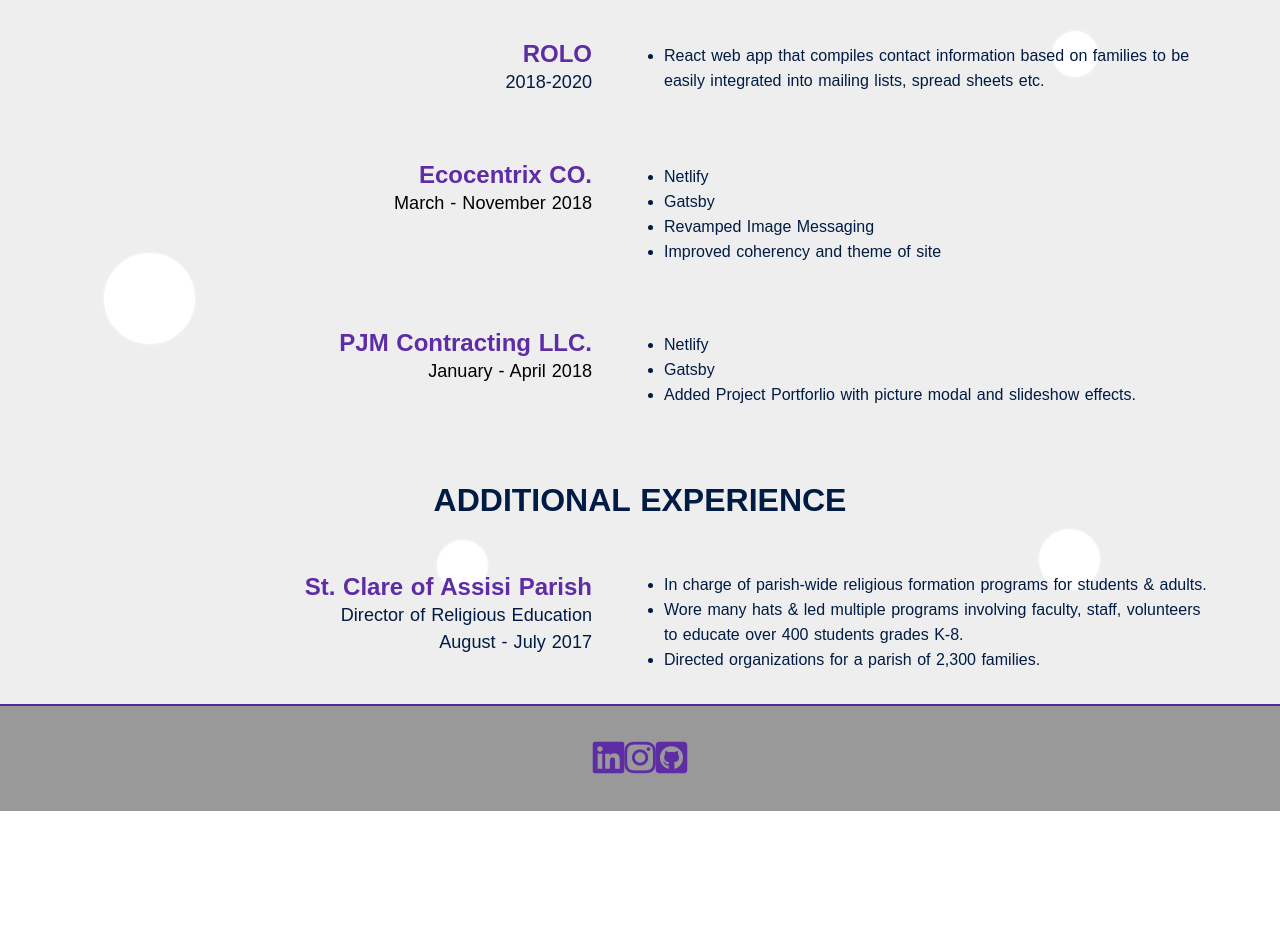
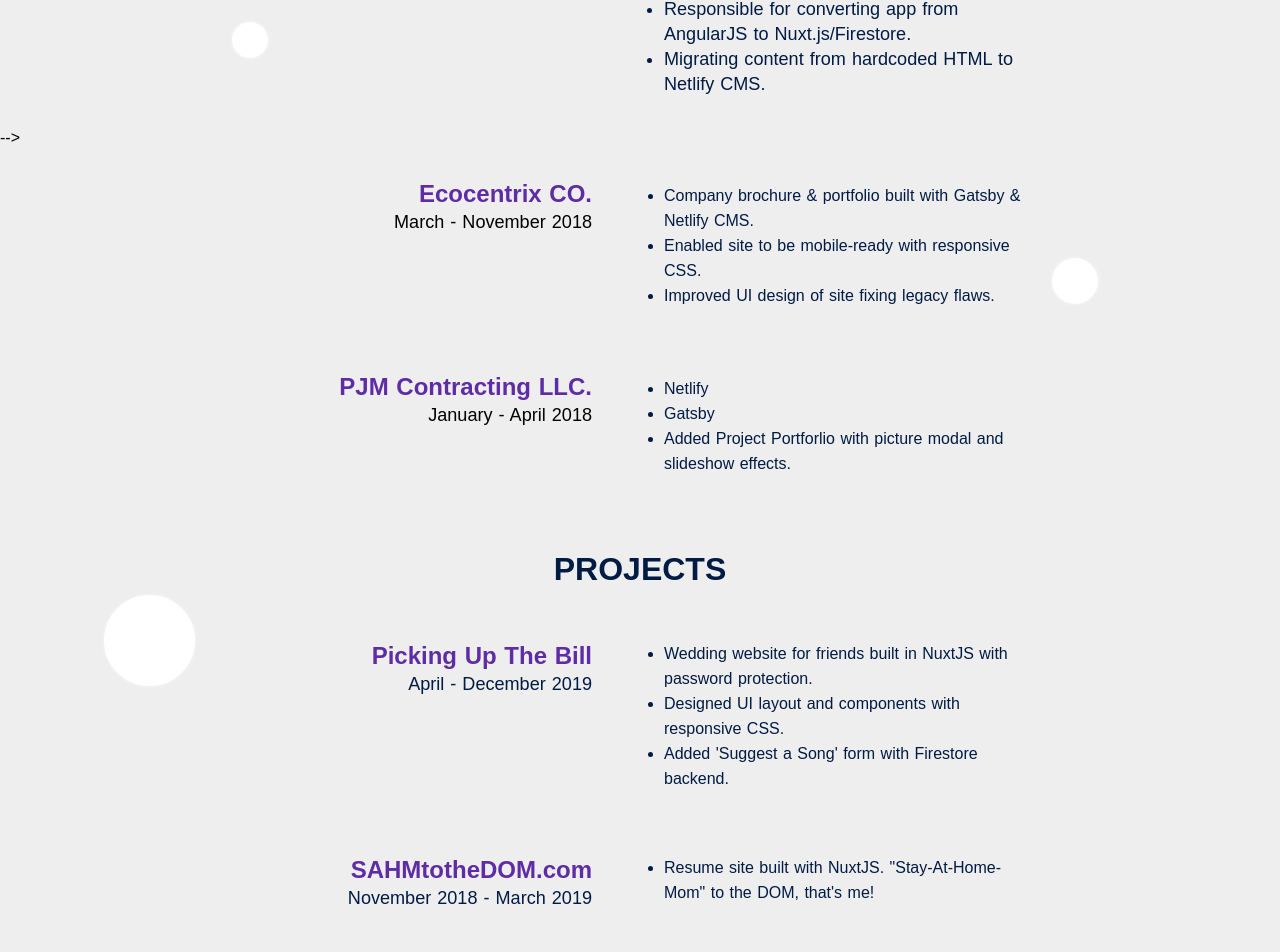
Before and after one commit to njosieb/sahmtothedom.com, a Nuxt app: page /resume in a window 1280 px wide. Shown: the part 476-1428 px from the top of the page. Before the commit the page ends 1287 px from the top, so only its background shows below. Built offline with nearby package versions, Linux system fonts and the light colour scheme.

Commit message:
Updates resume

```diff
--- a/pages/resume.vue
+++ b/pages/resume.vue
@@ -42,12 +42,18 @@
           <br> -->
           <ul class="f4">
             <li>
-              Vue site that integrate a CMS for client side editing for browser and mobile usage.
+              Website for the Vatterott Foundation, Grant Application app built in Vue and Firebase for non-profits to request funding online.
+            </li>
+            <li>
+              Responsible for converting app from AngularJS to Nuxt.js/Firestore.
+            </li>
+            <li>
+              Migrating content from hardcoded HTML to Netlify CMS.
             </li>
           </ul>
         </div>
       </div>
-      <div class="container">
+      <!-- <div class="container">
         <div class="column">
           <h2 class="tr purple company"><a>ROLO</a>
             <p class="navy normal f4 fw3 lh-copy">2018-2020</p>
@@ -58,7 +64,7 @@
           <!-- <h2 class="f4 fw3 lh-copy">
             <strong>Current Side Project</strong>
           </h2> -->
-          <ul>
+          <!-- <ul>
             <li>
               React web app that compiles contact information based on
               families to be easily integrated into mailing lists, spread
@@ -66,7 +72,7 @@
             </li>
           </ul>
         </div>
-      </div>
+      </div> --> -->
       <!-- <hr /> -->
       <div class="container">
         <div class="column">
@@ -85,10 +91,9 @@
           </h2>
           <br> -->
           <ul>
-            <li>Netlify</li>
-            <li>Gatsby</li>
-            <li>Revamped Image Messaging</li>
-            <li>Improved coherency and theme of site</li>
+            <li>Company brochure & portfolio built with Gatsby & Netlify CMS.</li>
+            <li>Enabled site to be mobile-ready with responsive CSS.</li>
+            <li>Improved UI design of site fixing legacy flaws.</li>
           </ul>
         </div>
       </div>
@@ -121,9 +126,56 @@
         </div>
       </div>
       <!-- <hr /> -->
-      <div >
+
+       <div >
         <div class="w-50 pt2 navy center tc z-2 relative">
-          <h1 class="exp">ADDITIONAL EXPERIENCE</h1>
+          <h1 class="exp">PROJECTS</h1>
+        </div>
+        <div class="container">
+          <div class="column">
+            <h2 class="tr purple company"><a class="purple no-underline tr hover-light-purple"
+              href="http://pickingupthebill.com/"
+              target="_blank">Picking Up The Bill</a>
+            <p class="normal f4 fw3 lh-copy navy">April - December 2019</p>
+            </h2>
+          </div>
+          <div class="column mr6 mb4 mt4 navy job">
+            <!-- <h2 class="f4 fw3 lh-copy">
+              <strong>Director Of Religious Education</strong>
+            </h2> -->
+            <ul>
+              <li>
+                Wedding website for friends built in NuxtJS with password protection.
+              </li>
+              <li>
+                Designed UI layout and components with responsive CSS.
+              </li>
+              <li>Added 'Suggest a Song' form with Firestore backend.</li>
+            </ul>
+          </div>
+        </div>
+         <div class="container">
+          <div class="column">
+            <h2 class="tr purple company"><a class="purple no-underline tr hover-light-purple"
+              href="http://sahmtothedom.com/"
+              target="_blank">SAHMtotheDOM.com</a>
+            <p class="normal f4 fw3 lh-copy navy">November 2018 - March 2019</p>
+            </h2>
+          </div>
+          <div class="column mr6 mb4 mt4 navy job">
+            <!-- <h2 class="f4 fw3 lh-copy">
+              <strong>Director Of Religious Education</strong>
+            </h2> -->
+            <ul>
+              <li>
+                Resume site built with NuxtJS. "Stay-At-Home-Mom" to the DOM, that's me!
+              </li>
+            </ul>
+          </div>
+        </div>
+        <div >
+        <div class="w-50 pt2 navy center tc z-2 relative">
+          <h1 class="exp">ADDITIONAL WORK EXPERIENCE</h1>
         </div>
         <div class="container">
           <div class="column">
@@ -150,6 +202,7 @@
             </ul>
           </div>
         </div>
+      </div>
       </div>
     </div>
   </div>
@@ -220,7 +273,8 @@
 .container {
   display: flex;
   flex-wrap: wrap;
-  // margin-left: 25px;
+  margin-left: 15%;
+  margin-right: 15%;
   line-height: 25px;
   @media (min-width: 600px) {
     display: flex;
```
